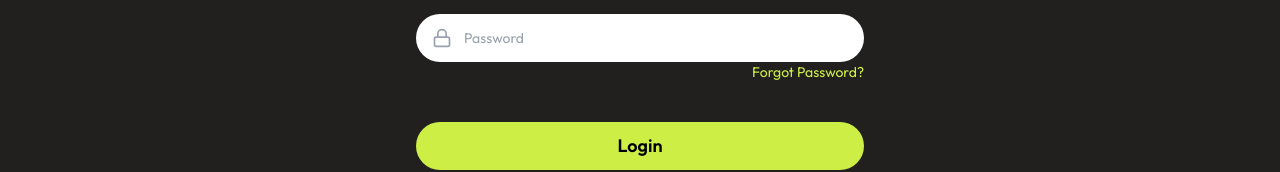
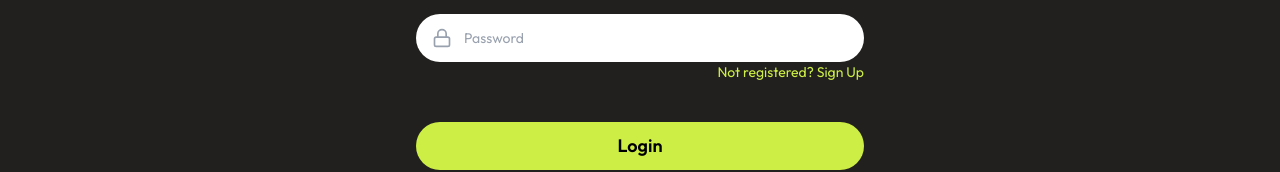
Before and after one commit to TanujTS/trashos-frontend, a Next.js app: page /signin in a window 1280 px wide. Shown: the part 498-670 px from the top of the page. Built offline with nearby package versions, Linux system fonts and the light colour scheme; no server answers.

Commit message:
might want to not forget password, so sign up now

```diff
--- a/src/components/login.tsx
+++ b/src/components/login.tsx
@@ -95,7 +95,7 @@ const Login = () => {
                                 />
                                 <div className="flex justify-end">
                                     <span className="text-sm text-[#cdef45] font-area-extended-bold cursor-pointer hover:underline">
-                                        Forgot Password?
+                                        Not registered? Sign Up
                                     </span>
                                 </div>
                             </div>
```
